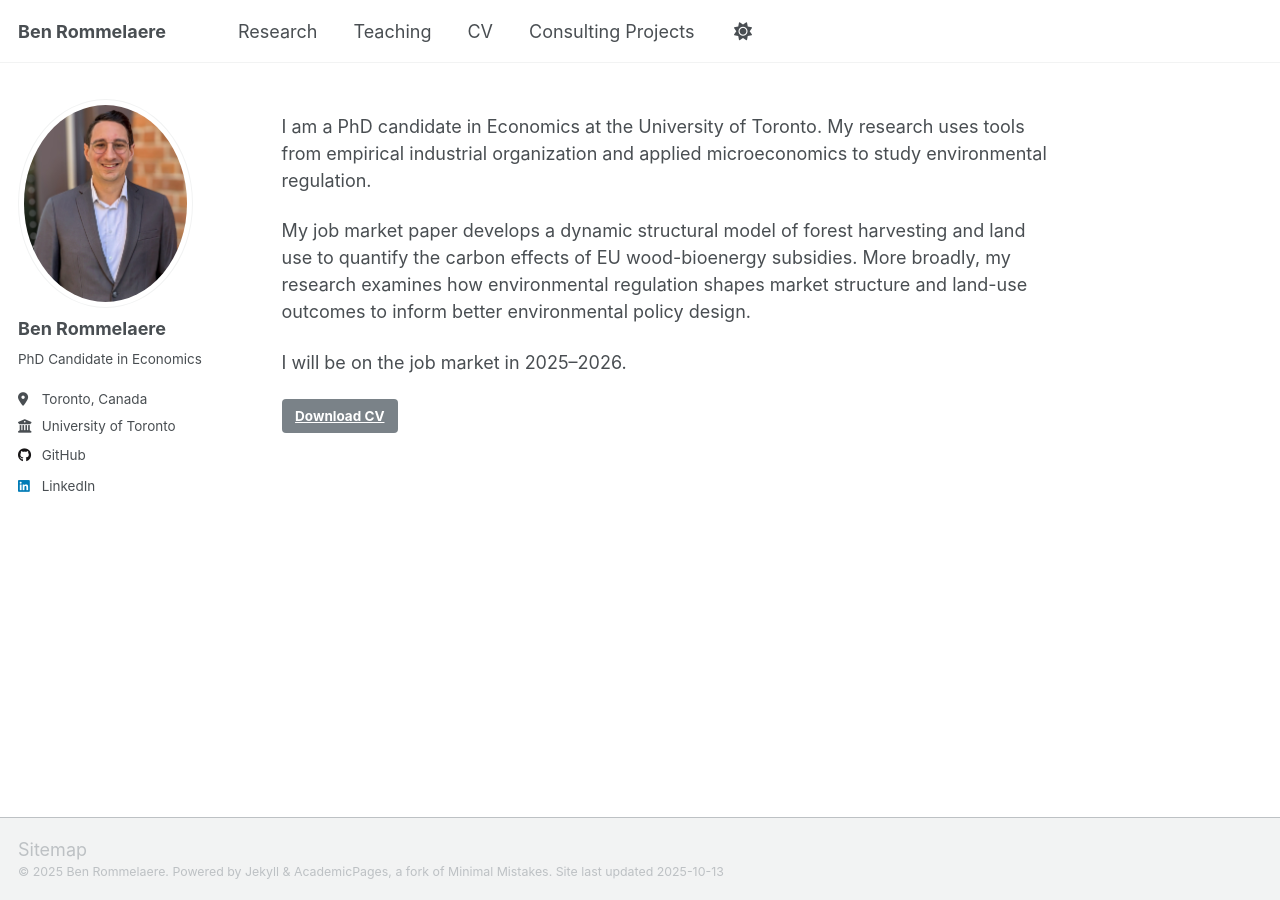
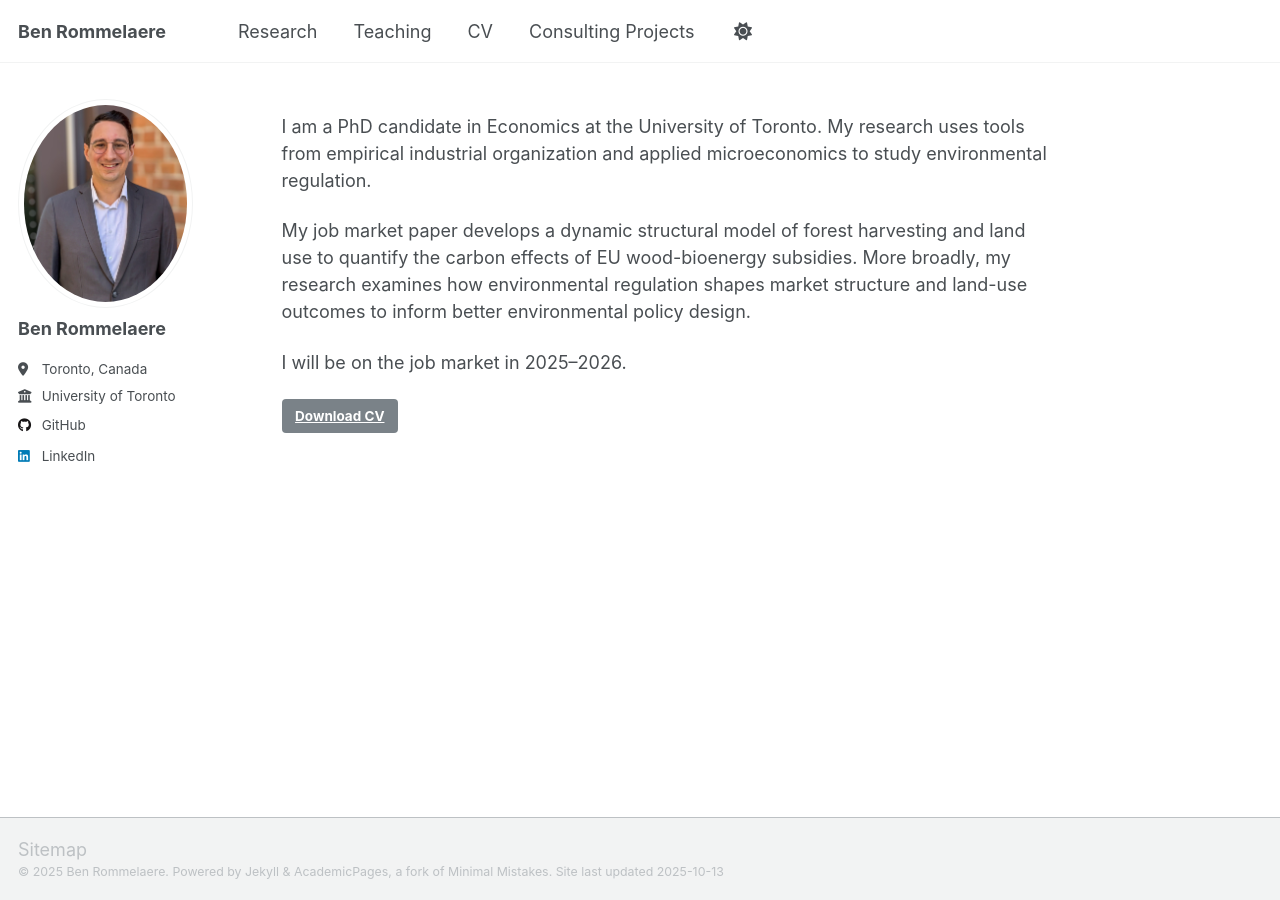
Before and after one commit to brommelaere/brommelaere.github.io, a Jekyll site: the page built from _pages/about.md, in a window 1280 px wide. Built offline with Jekyll 4.4.1, drawn with Linux system fonts in a browser that asks for light colours; a script that is not in the unit is left out.

Commit message:
Update _config.yml

```diff
--- a/_config.yml
+++ b/_config.yml
@@ -13,7 +13,7 @@
 author:
   avatar           : "profile.jpeg"
   name             : "Ben Rommelaere"
-  bio              : "PhD Candidate in Economics"
+  bio              : ""
   location         : "Toronto, Canada"
   employer         : "University of Toronto"
   email            : # Add your email if you want
```
